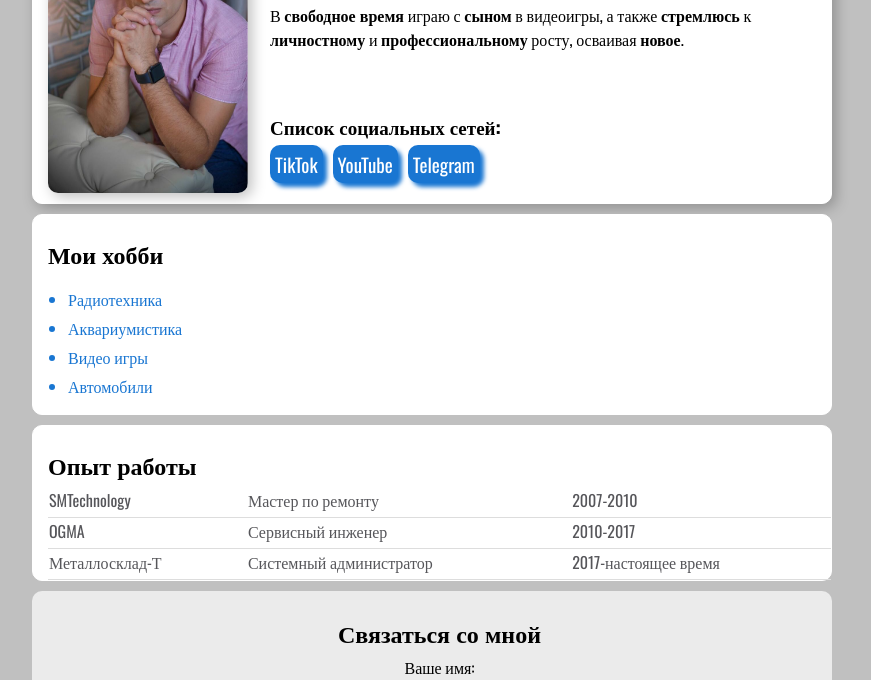
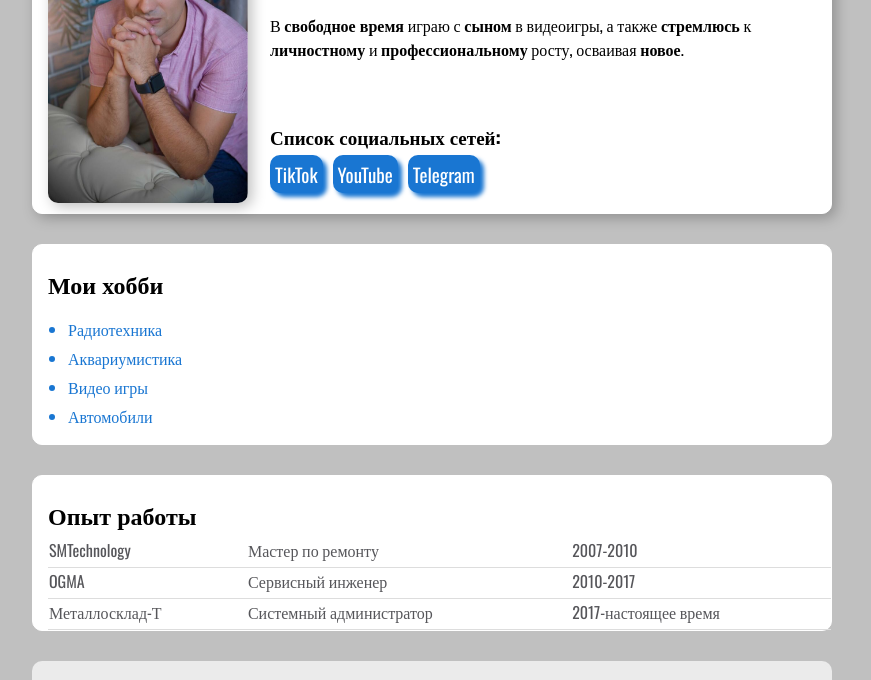
Before and after one commit to Wolfikus3/Resume, a plain HTML site: page index.html in a window 1280 px wide. Shown: the part 156-836 px from the top of the page, without its empty margins (208-1079 px from the left). Drawn offline with nearby package versions, Linux system fonts and the light colour scheme.

Commit message:
Add files via upload

```diff
--- a/styles.css
+++ b/styles.css
@@ -96,9 +96,10 @@ body {
 .container {
   max-width: 800px;
   margin: 0 auto;
-  padding-top: 20px;
+  padding: 30px 20px;
   display: flex;
   flex-direction: column;
+  gap: 20px;
 }
 
 h4 {
```
